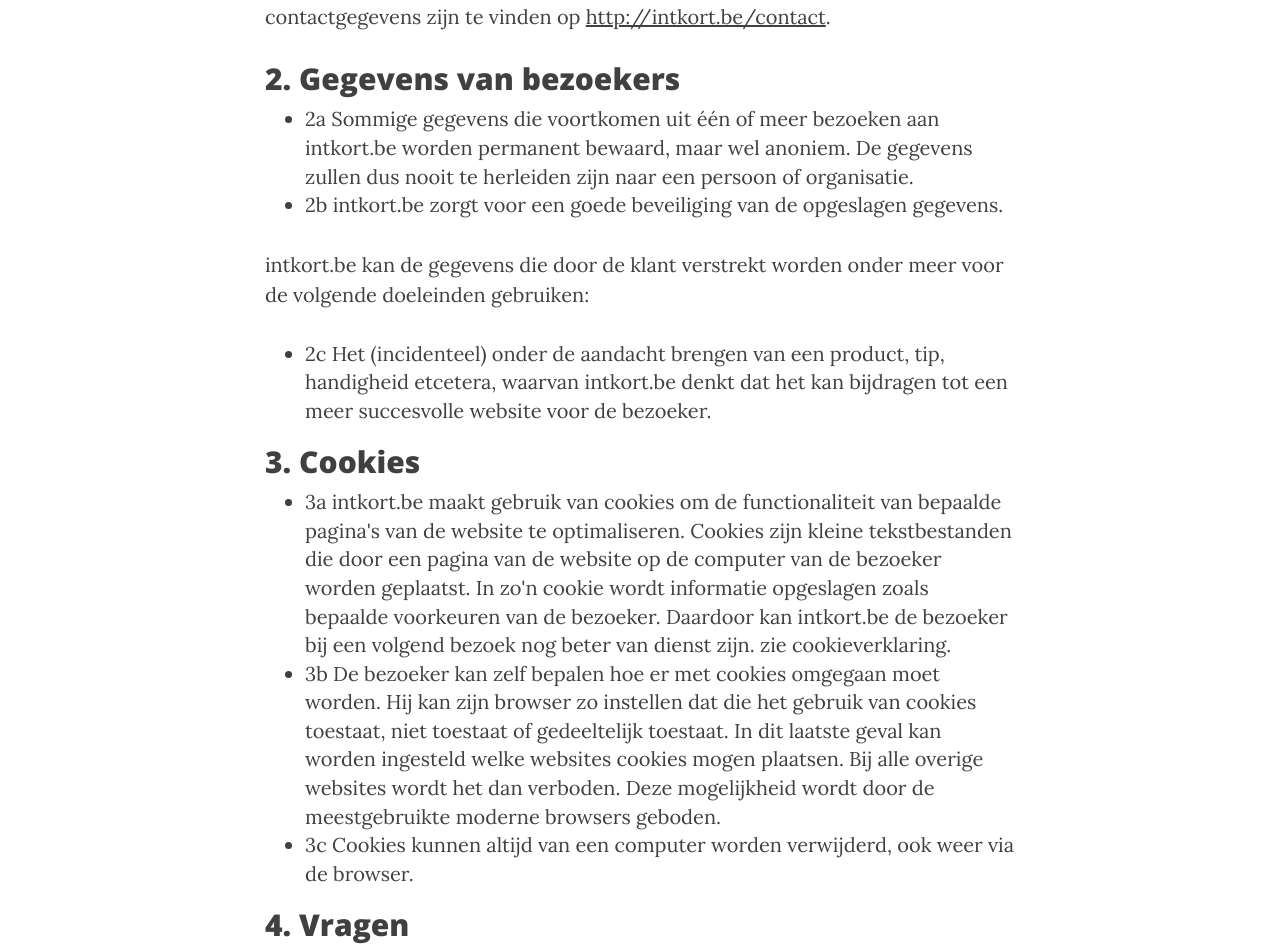
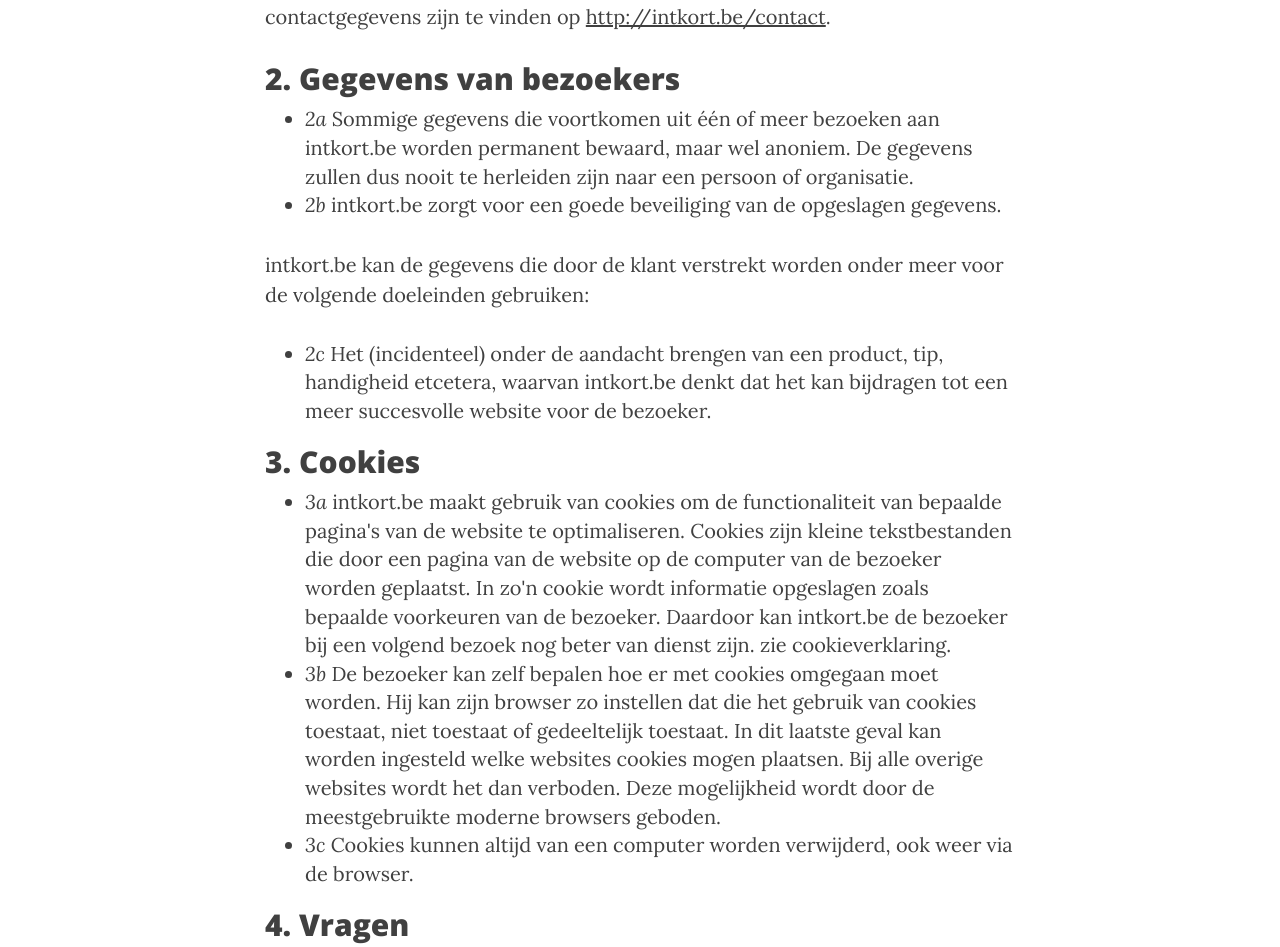
Before and after one commit to intkort/intkort.github.io, a Jekyll site: the page built from privacypolicy.html, in a window 1280 px wide. Shown: the part 709-1656 px from the top of the page. Built offline with Jekyll 4.4.1, drawn with Linux system fonts in a browser that asks for light colours; nearby versions of some CDN libraries; some web fonts are replaced; comment, search, counter and statistics services are not loaded.

Commit message:
Update privacypolicy.html

```diff
--- a/privacypolicy.html
+++ b/privacypolicy.html
@@ -11,18 +11,19 @@
 
 <h2>2. Gegevens van bezoekers</h2>
 <ul>
-<li>2a Sommige gegevens die voortkomen uit één of meer bezoeken aan intkort.be worden permanent bewaard, maar wel anoniem. De gegevens zullen dus nooit te herleiden zijn naar een persoon of organisatie.</li>
-<li>2b intkort.be zorgt voor een goede beveiliging van de opgeslagen gegevens.</li>
+<li><em>2a</em> Sommige gegevens die voortkomen uit één of meer bezoeken aan intkort.be worden permanent bewaard, maar wel anoniem. De gegevens zullen dus nooit te herleiden zijn naar een persoon of organisatie.</li>
+<li><em>2b</em> intkort.be zorgt voor een goede beveiliging van de opgeslagen gegevens.</li>
 </ul>
 <p>intkort.be kan de gegevens die door de klant verstrekt worden onder meer voor de volgende doeleinden gebruiken:</p>
 <ul>
-<li>2c Het (incidenteel) onder de aandacht brengen van een product, tip, handigheid etcetera, waarvan intkort.be denkt dat het kan bijdragen tot een meer succesvolle website voor de bezoeker.</li>
+<li><em>2c</em> Het (incidenteel) onder de aandacht brengen van een product, tip, handigheid etcetera, waarvan intkort.be denkt dat het kan bijdragen tot een meer succesvolle website voor de bezoeker.</li>
 </ul>
 
 <h2>3. Cookies</h2>
-<ul><li>3a intkort.be maakt gebruik van cookies om de functionaliteit van bepaalde pagina's van de website te optimaliseren. Cookies zijn kleine tekstbestanden die door een pagina van de website op de computer van de bezoeker worden geplaatst. In zo'n cookie wordt informatie opgeslagen zoals bepaalde voorkeuren van de bezoeker. Daardoor kan intkort.be de bezoeker bij een volgend bezoek nog beter van dienst zijn. zie <a href="http://intkort.be/cookieverklaring/">cookieverklaring</a>.</li>
-<li>3b De bezoeker kan zelf bepalen hoe er met cookies omgegaan moet worden. Hij kan zijn browser zo instellen dat die het gebruik van cookies toestaat, niet toestaat of gedeeltelijk toestaat. In dit laatste geval kan worden ingesteld welke websites cookies mogen plaatsen. Bij alle overige websites wordt het dan verboden. Deze mogelijkheid wordt door de meestgebruikte moderne browsers geboden.</li>
-<li>3c Cookies kunnen altijd van een computer worden verwijderd, ook weer via de browser.</li>
+<ul>
+<li><em>3a</em> intkort.be maakt gebruik van cookies om de functionaliteit van bepaalde pagina's van de website te optimaliseren. Cookies zijn kleine tekstbestanden die door een pagina van de website op de computer van de bezoeker worden geplaatst. In zo'n cookie wordt informatie opgeslagen zoals bepaalde voorkeuren van de bezoeker. Daardoor kan intkort.be de bezoeker bij een volgend bezoek nog beter van dienst zijn. zie <a href="http://intkort.be/cookieverklaring/">cookieverklaring</a>.</li>
+<li><em>3b</em> De bezoeker kan zelf bepalen hoe er met cookies omgegaan moet worden. Hij kan zijn browser zo instellen dat die het gebruik van cookies toestaat, niet toestaat of gedeeltelijk toestaat. In dit laatste geval kan worden ingesteld welke websites cookies mogen plaatsen. Bij alle overige websites wordt het dan verboden. Deze mogelijkheid wordt door de meestgebruikte moderne browsers geboden.</li>
+<li><em>3c</em> Cookies kunnen altijd van een computer worden verwijderd, ook weer via de browser.</li>
 </ul>
 
 <h2>4. Vragen</h2>
```
